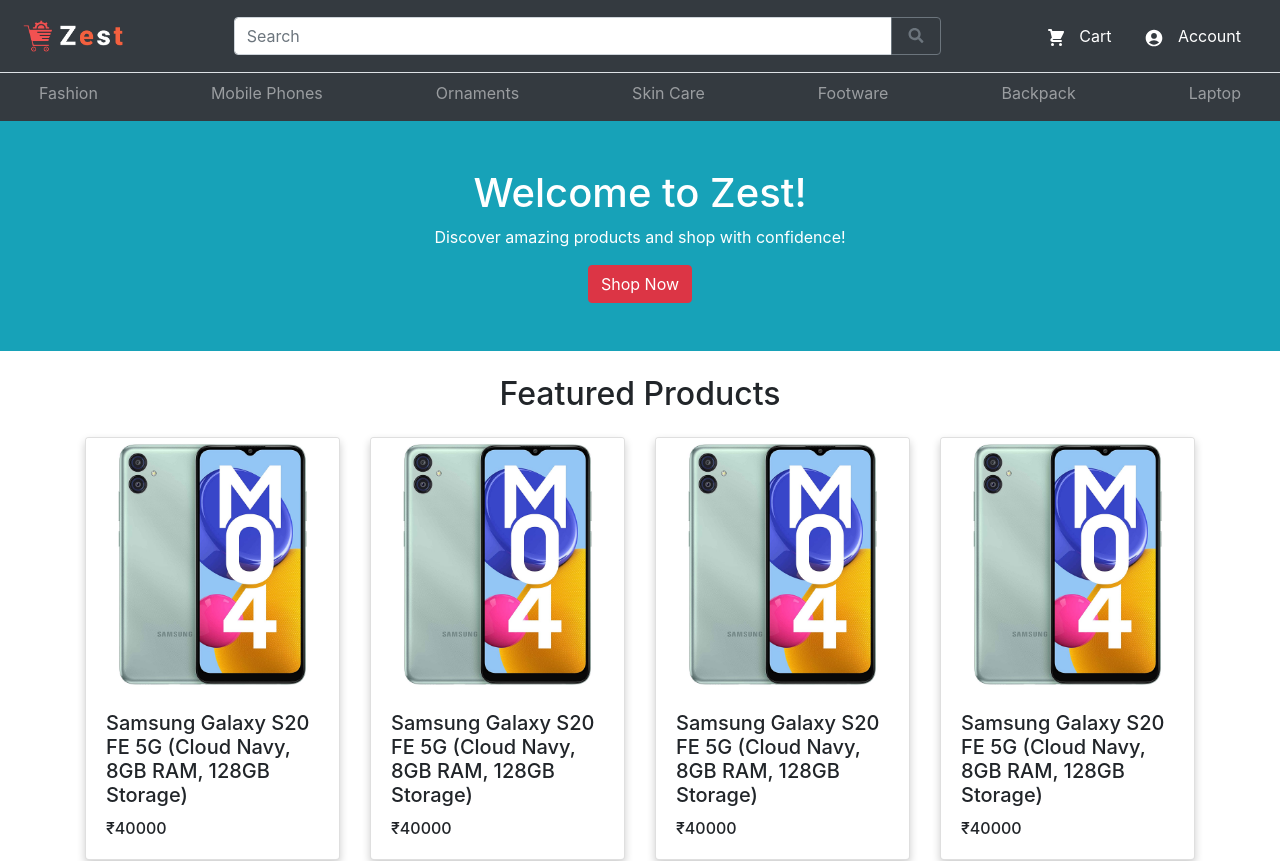
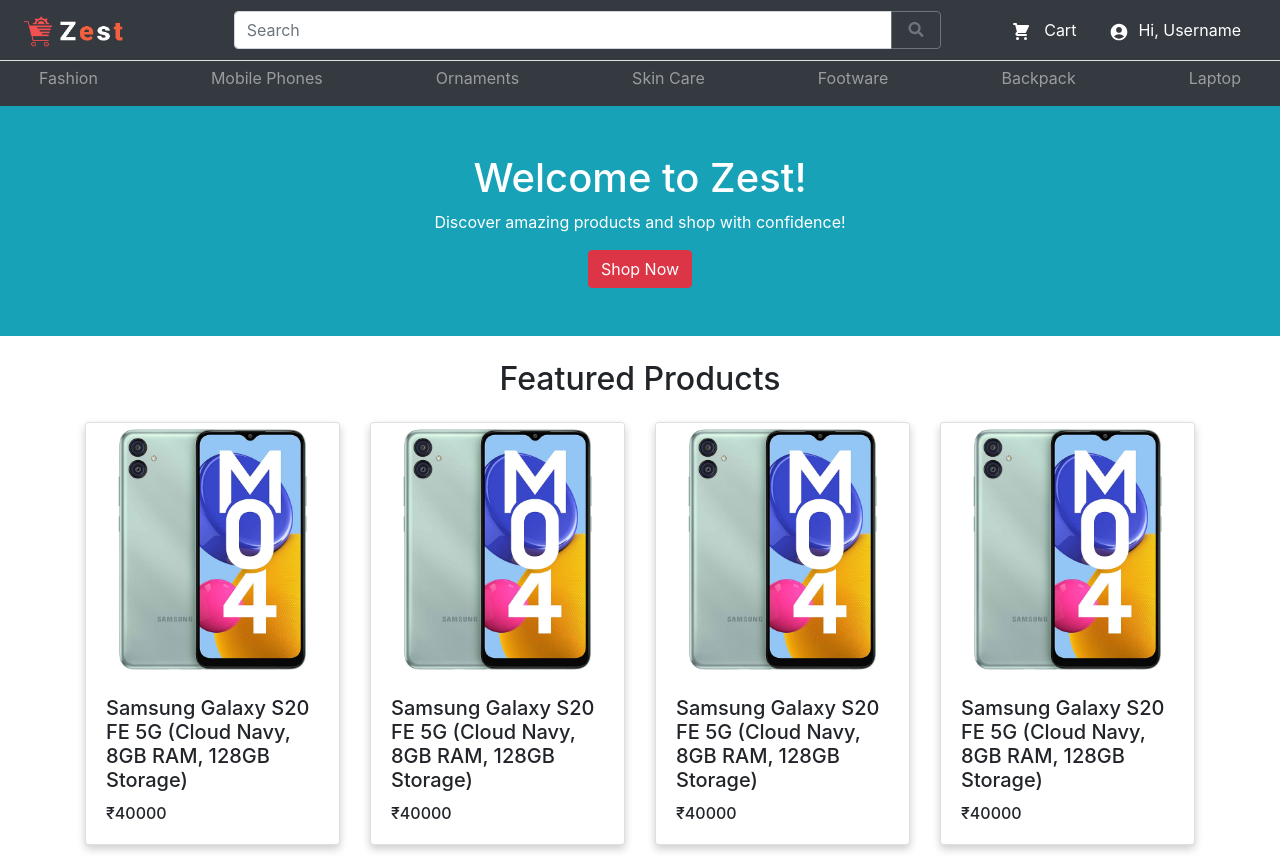
Before and after one commit to iamneo-production/a6e6c01f-ddf0-4bbb-aeb6-bb40c2db12fd, a React (Create React App) app in the folder reactapp/: page /home in a window 1280 px wide. Shown: the top 861 px of the page. Built offline with nearby package versions, Linux system fonts and the light colour scheme.

Commit message:
Updated HeaderBar

```diff
--- a/reactapp/src/components/common/HeaderBar.js
+++ b/reactapp/src/components/common/HeaderBar.js
@@ -14,11 +14,11 @@ export default function HeaderBar() {
         <div>
             <nav className="navbar navbar-dark bg-dark">
                 <div className="container-fluid">
-                    <a className="navbar-brand" href="#">
-                        <img src={require("../../assets/logo.png")} alt=" " width="100" height="30" className="d-inline-block align-text-top" />
+                    <a className="navbar-brand" style={{ marginLeft: -8 }} href="#">
+                        <img src={require("../../assets/logo.png")} alt=" " width="100" height="31" className="d-inline-block align-text-top" />
                     </a>
                     <div className="d-flex flex-row-reverse">
-                        <button style={{ marginRight: 10 }} type="button" className="btn btn-secondary" onClick={() => { handleOpenSignup() }}>Signup</button>
+                        <button style={{ marginRight: 0 }} type="button" className="btn btn-secondary" onClick={() => { handleOpenSignup() }}>Signup</button>
                         <button style={{ marginRight: 10 }} type="button" className="btn btn-secondary" onClick={() => { handleOpenSignin() }}>Signin</button>
                     </div>
 
--- a/reactapp/src/components/common/NavigationBar.jsx
+++ b/reactapp/src/components/common/NavigationBar.jsx
@@ -12,9 +12,11 @@ export default function NavigationBar() {
 
     <div className="header-main border-bottom bg-dark fixed-top">
 	<div className="container-fluid">
-       <div className="row p-2 pt-3 pb-3 d-flex align-items-center">
+       <div className="row p-2 d-flex align-items-center">
            <div className="col-md-2">
-               <img  className="d-none d-md-flex" src={require('../../assets/logo.png')} width="100"/>
+           <a className="navbar-brand" href="#">
+                <img src={require("../../assets/logo.png")} alt=" " width="100" height="31" className="d-inline-block align-text-top" />
+            </a>
            </div>
            <div className="col-md-7">
            <div class="input-group">
@@ -30,7 +32,7 @@ export default function NavigationBar() {
            <div className="col-md-3">
            <ul className="navbar-nav d-flex flex-row-reverse justify-content me-3">
             <li className="nav-item me-3 me-lg-0">
-                <a className="nav-link text-white" href="#"><i className="md md-envelope mx-1"> <MdAccountCircle style={{width:30, height:20}} /></i> Account</a>
+                <a className="nav-link text-white" href="#"><i className="md md-envelope mx-1"> <MdAccountCircle style={{width:30, height:20}} /></i>Hi, Username</a>
             </li>
             <li className="nav-item me-3 me-lg-4">
                 <a className="nav-link text-white" href="#"><i className="hi hi-envelope mx-1"><HiShoppingCart style={{width:30, height:20}}/></i> Cart</a>
--- a/reactapp/src/pages/buyer/home.css
+++ b/reactapp/src/pages/buyer/home.css
@@ -9,7 +9,7 @@
   }
 
 .home1 {
-    padding-top: 65px;
+    padding-top: 50px;
 }
 
 .footer {
```
Also changed, not shown: reactapp/src/components/seller/SellerNavigationBar.js (added, +18 -0 lines).
